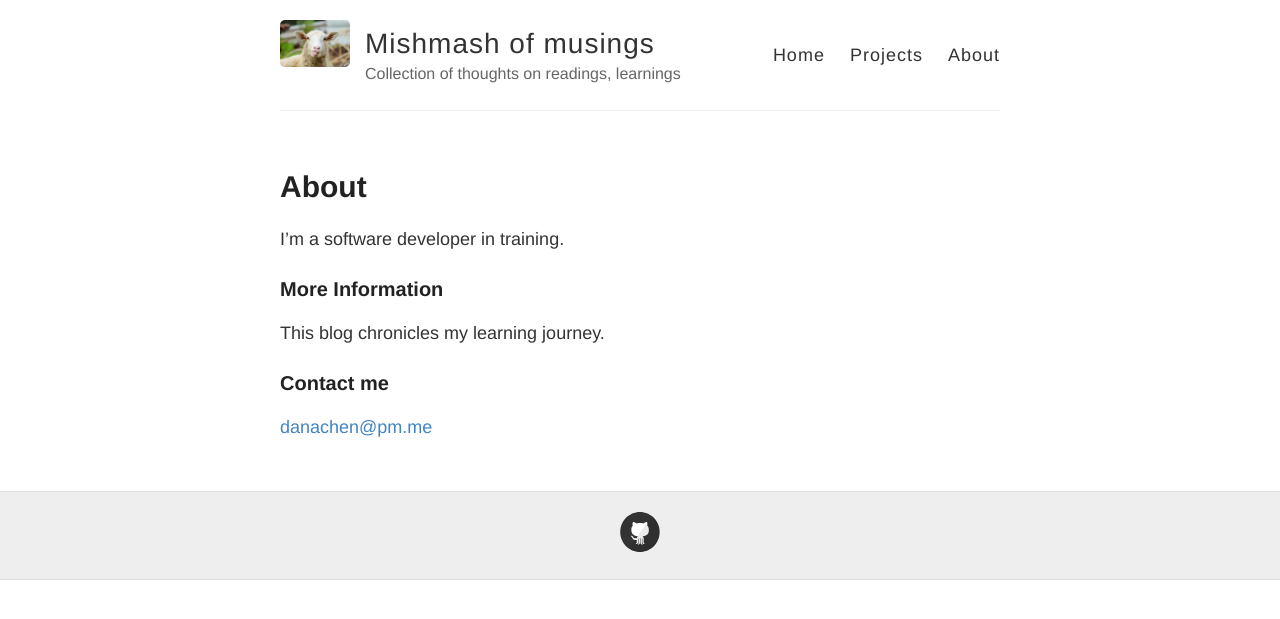
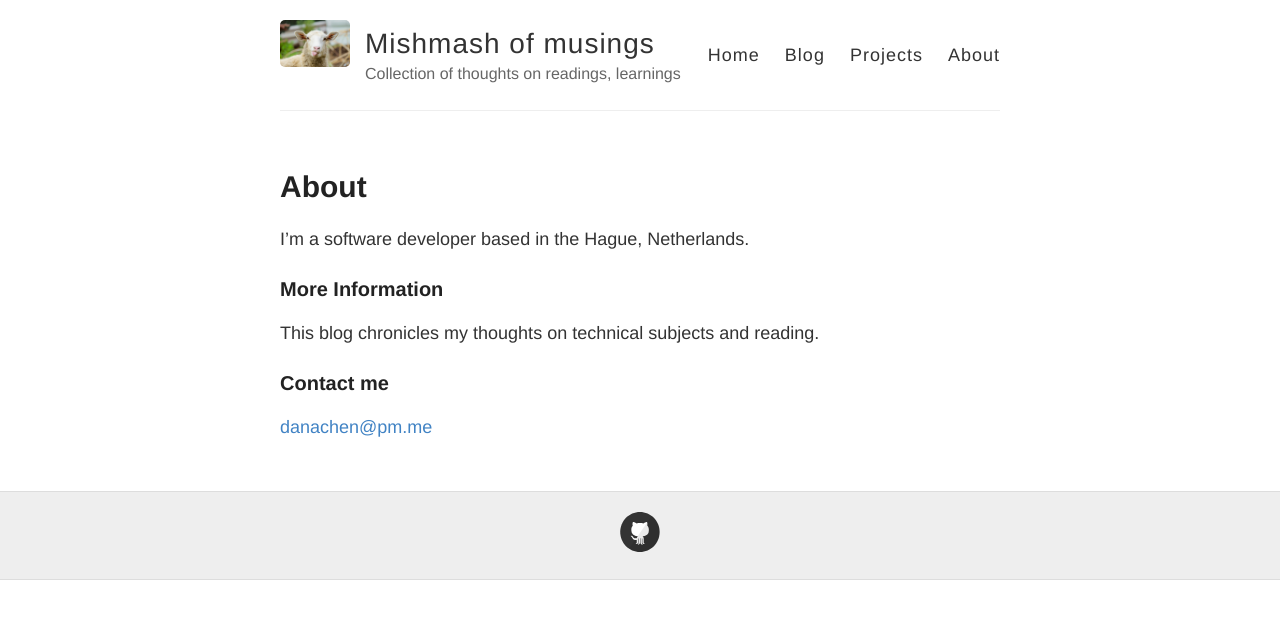
Before and after one commit to danachen/blog, a Jekyll site: the page built from about.md, in a window 1280 px wide. Shown: the top 619 px of the page. Built offline with Jekyll 4.4.1, drawn with Linux system fonts in a browser that asks for light colours.

Commit message:
Edit links

```diff
--- a/_layouts/default.html
+++ b/_layouts/default.html
@@ -27,7 +27,8 @@
           </div>
 
           <nav>
-            <a href="{{ site.baseurl }}/">Home</a>
+            <a href="https://dotdana.com/">Home</a>
+            <a href="{{ site.baseurl }}/">Blog</a>
             <a href="{{ site.baseurl }}/projects">Projects</a>
             <a href="{{ site.baseurl }}/about">About</a>
           </nav>
--- a/about.md
+++ b/about.md
@@ -4,11 +4,11 @@ title: About
 permalink: /about/
 ---
 
-I'm a software developer in training.
+I'm a software developer based in the Hague, Netherlands.
 
 ### More Information
 
-This blog chronicles my learning journey.
+This blog chronicles my thoughts on technical subjects and reading.
 
 ### Contact me
 
```
Also changed, not shown: projects/_posts/2021-01-01-zeus.md (+1 -1 lines), projects/_posts/2021-03-28-tic-tac-toe.md (deleted, +0 -5 lines).
